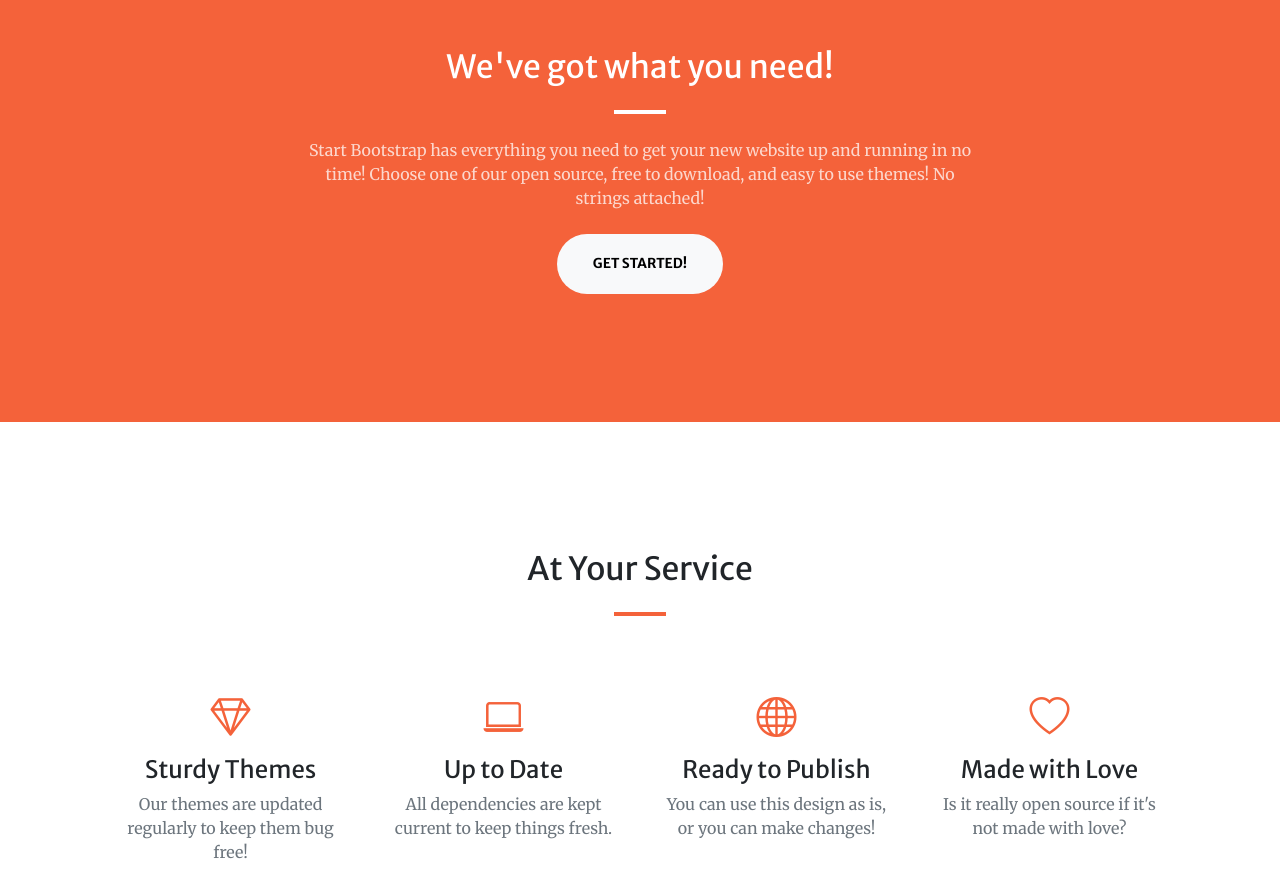
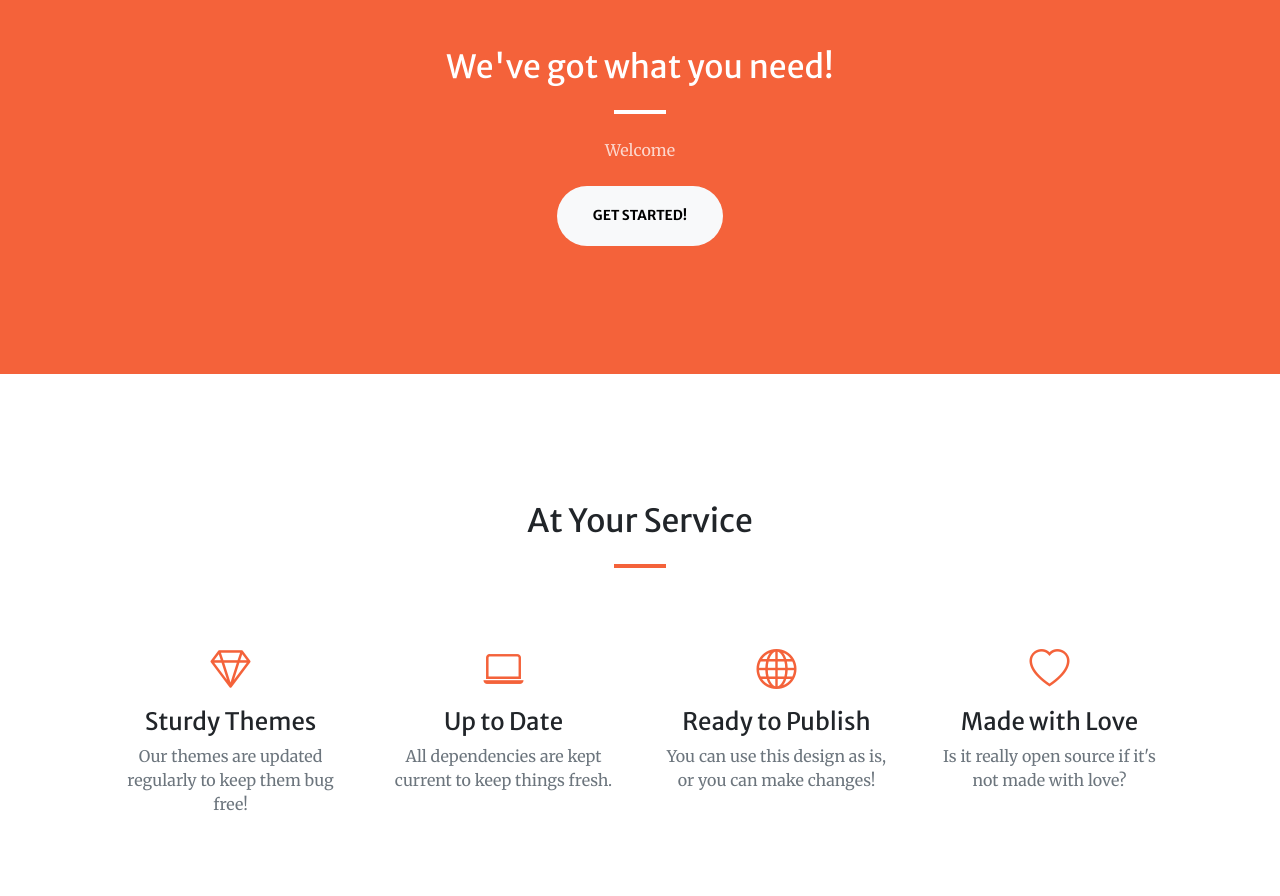
Before and after one commit to Haunted-Marie/programming_portfolio, a plain HTML site: page index.html in a window 1280 px wide. Shown: the part 880-1776 px from the top of the page. Drawn offline with nearby package versions, Linux system fonts and the light colour scheme; some packages are replaced by stand-ins of ours; a script that the page names is missing.

Commit message:
Update index.html

```diff
--- a/index.html
+++ b/index.html
@@ -5,7 +5,7 @@
         <meta name="viewport" content="width=device-width, initial-scale=1, shrink-to-fit=no" />
         <meta name="description" content="" />
         <meta name="author" content="" />
-        <title>Creative - Start Bootstrap Theme</title>
+        <title>Toni Anguiano</title>
         <!-- Favicon-->
         <link rel="icon" type="image/x-icon" href="assets/favicon.ico" />
         <!-- Bootstrap Icons-->
@@ -56,7 +56,7 @@
                     <div class="col-lg-8 text-center">
                         <h2 class="text-white mt-0">We've got what you need!</h2>
                         <hr class="divider divider-light" />
-                        <p class="text-white-75 mb-4">Start Bootstrap has everything you need to get your new website up and running in no time! Choose one of our open source, free to download, and easy to use themes! No strings attached!</p>
+                        <p class="text-white-75 mb-4">Welcome</p>
                         <a class="btn btn-light btn-xl" href="#services">Get Started!</a>
                     </div>
                 </div>
```
